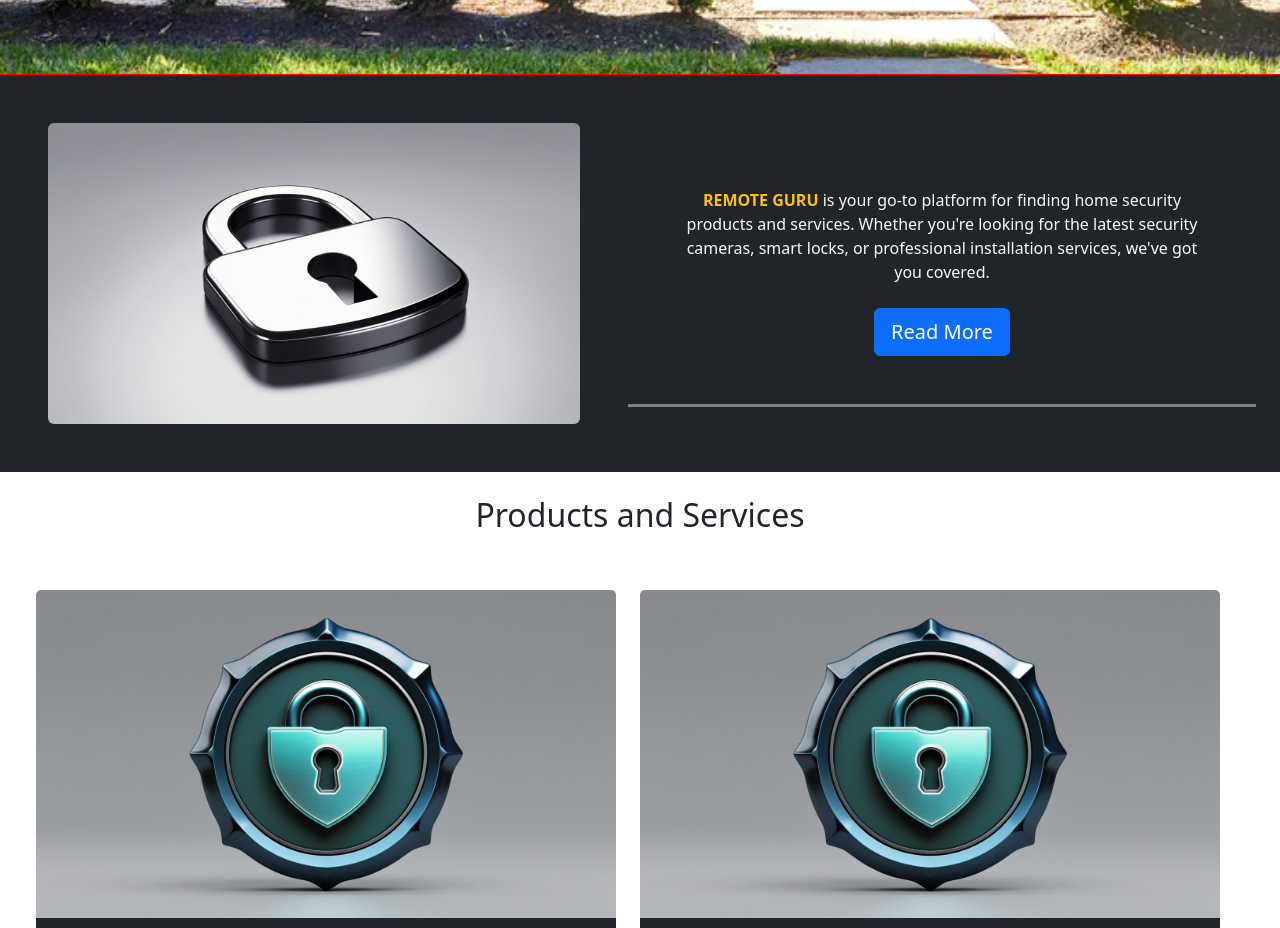
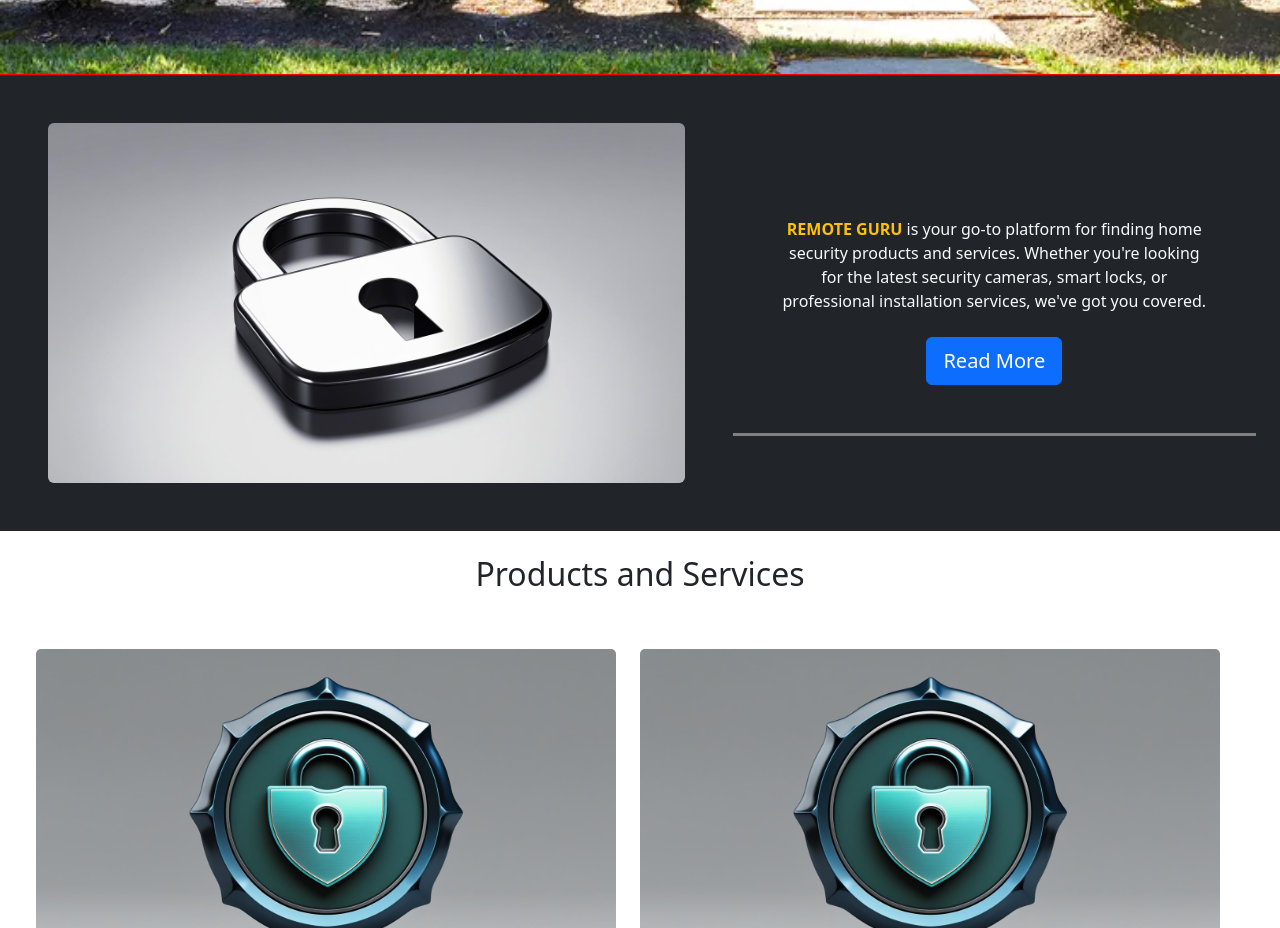
Before and after one commit to CourageGanyiwa/remoteguru_frontend, a React (Vite) app: page / in a window 1280 px wide. Shown: the part 780-1708 px from the top of the page. Built offline with nearby package versions, Linux system fonts and the light colour scheme.

Commit message:
latest changes , fixing rendering of images

```diff
--- a/src/App.jsx
+++ b/src/App.jsx
@@ -2,6 +2,8 @@ import { useState } from "react";
 import reactLogo from "./assets/react.svg";
 import viteLogo from "/vite.svg";
 import "./App.css";
+import hero from "./assets/white-modern-house-curved-patio-archway-c0a4a3b3-aa51b24d14d0464ea15d36e05aa85ac9.webp";
+import pic1 from "./assets/3D security verification icon isolated on transparent background.jpg";
 
 function App() {
   const [count, setCount] = useState(0);
@@ -11,8 +13,7 @@ function App() {
       <div
         className="hero-image d-flex align-items-center justify-content-center"
         style={{
-          backgroundImage:
-            'url("./src/assets/white-modern-house-curved-patio-archway-c0a4a3b3-aa51b24d14d0464ea15d36e05aa85ac9.webp")',
+          backgroundImage: `url(${hero})`,
           backgroundSize: "cover",
           backgroundPosition: "center",
           width: "100vw",
@@ -37,18 +38,16 @@ function App() {
         </div>
       </div>
       <section className="container-fluid row d-flex justify-content-center align-items-center">
-        <div className="col-md-6 d-flex justify-content-center align-items-center p-5">
+        <div className="col-md-7 d-flex justify-content-center align-items-center p-5 ">
           <img
-            src={
-              "./src/assets/3D security verification icon isolated on transparent background.jpg"
-            }
+            src={pic1}
             alt=""
             className="img-fluid w-100 h-100 rounded"
-            style={{ maxWidth: "100%", height: "auto" }}
+            style={{ width: "100%", height: "auto" }}
           />
         </div>
         <div
-          className="col-md-6 text-white bg-dark p-5 d-flex flex-column justify-content-center align-items-center"
+          className="container-fluid col-md-5 text-white bg-dark p-5 d-flex flex-column justify-content-center align-items-center "
           style={{ borderBottom: "3px solid grey" }}
         >
           <p className=" mb-4 text-light">
--- a/src/components/ProductList.jsx
+++ b/src/components/ProductList.jsx
@@ -1,6 +1,8 @@
 // Example: src/components/ProductList.js
 
 import React, { useEffect, useState } from "react";
+const pic1 =
+  ".\\src\\assets\\3D security verification icon isolated on transparent background (1).jpg";
 
 function ProductList() {
   const [products, setProducts] = useState([]);
@@ -18,12 +20,7 @@ function ProductList() {
         <h2 className="mb-4 text-dark">Products and Services</h2>
         <div className="container-fluid row d-flex justify-content-evenly align-items-center flex-wrap">
           <div className="card col-md-6 col-12 text-light border-0">
-            <img
-              src={
-                ".\\src\\assets\\3D security verification icon isolated on transparent background (1).jpg"
-              }
-              className="card-img-top"
-            />
+            <img src={pic1} className="card-img-top" />
             <div className="card-body bg-dark ">
               <h5 className="card-title">Card title</h5>
               <p className="card-text">
@@ -36,12 +33,7 @@ function ProductList() {
             </div>
           </div>
           <div className="card col-md-6 col-12 text-light border-0">
-            <img
-              src={
-                ".\\src\\assets\\3D security verification icon isolated on transparent background (1).jpg"
-              }
-              className="card-img-top"
-            />
+            <img src={pic1} className="card-img-top" />
             <div className="card-body bg-dark ">
               <h5 className="card-title">Card title</h5>
               <p className="card-text">
```
